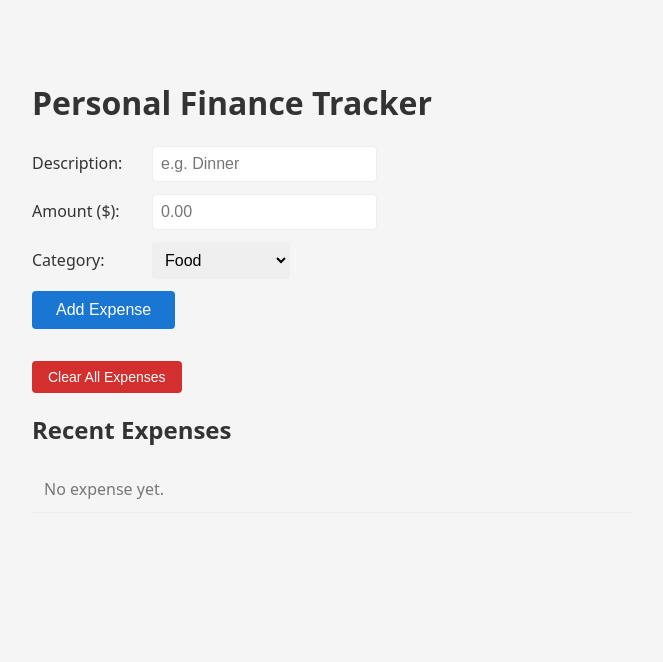
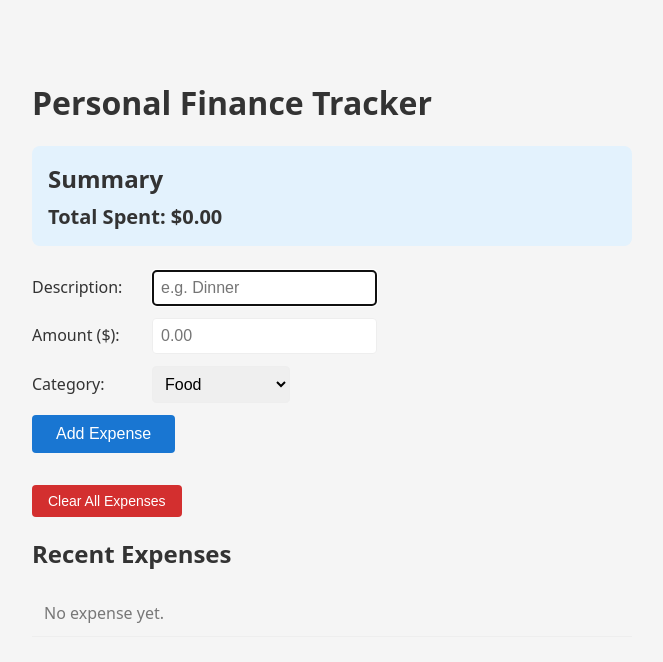
Before and after one commit to Vanna-Gio/personal-finance-tracker, a React (Create React App) app: page / in a window 1280 px wide. Shown: the top 662 px of the page, without its empty margins (308-971 px from the left). Built offline with nearby package versions, Linux system fonts and the light colour scheme.

Commit message:
Extracted ExpenseForm component + simplified App.tsx

```diff
--- a/src/App.tsx
+++ b/src/App.tsx
@@ -1,6 +1,6 @@
 import React, { useEffect, useRef, useState } from "react";
 import ExpenseList from "./components/ExpenseList";
-
+import ExpenseForm from "./components/ExpenseForm";
 //Same type as above
 type Expense ={
   id: number;
@@ -32,6 +32,7 @@ function App() {
   }, []); // empty array = run once on mount
 //
   const descriptionRef = useRef<HTMLInputElement>(null);
+
   useEffect(() => {
     if(descriptionRef.current) {
       descriptionRef.current.focus();
@@ -45,46 +46,6 @@ function App() {
   }, [expenses]); // run when expenses updates
 
 
-  const handleSubmit = (e: React.FormEvent) => {
-    e.preventDefault();
-    // Better validation
-
-    if (!description.trim()) {
-      alert('Description is required.');
-      return
-    }
-    if(!amount || Number(amount) <= 0) {
-      alert('Please enter a positive amount.');
-      return
-    }
-    if (description.length < 3) {
-      alert('Description should be at least 3 characters.');
-      return
-    }
-    setIsSubmitting(true);
-
-    const newExpense: Expense = {
-      id: Date.now(), // Simple unique id
-      description,
-      amount: Number(amount),
-      category,
-    };
-
-    setExpenses([...expenses, newExpense]);
-
-    // Success feadback
-    setSuccessMessage(`Added: ${description.trim()} - $${Number(amount).toFixed(2)}`);
-    setTimeout(() => setSuccessMessage(''), 3000);// disappear after 3s
-
-
-    // Clear form
-    setDescription('');
-    setAmount('');
-    setCategory('Food');
-
-    setIsSubmitting(false);
-
-  };
   const handleClearAll = () => {
     if(window.confirm('Are you sure you want to delete all expenses?')) {
       setExpenses([]);
@@ -109,58 +70,28 @@ function App() {
     <div className="app-container">
       <h1>Personal Finance Tracker</h1>
 
-      <form onSubmit={handleSubmit} >
-        {successMessage && (
-          <p className="success-message">
-            {successMessage}
-          </p>
-        )}
-        <div>
-          <label>Description: </label>
-          <input
-            type="text"
-            value={description}
-            onChange={(e) => setDescription(e.target.value)}
-            placeholder="e.g. Dinner"
+      <div style={{
+          marginBottom: '24px',
+          padding: '16px',
+          background: '#e3f2fd',
+          borderRadius: '8px'
+      }}>
+        <h2 style={{ margin: '0 0 8px 0'}}>Summary</h2>
+        <p style={{ fontSize: '20px', fontWeight: 'bold', margin: '0'}}>
+          Total Spent: ${totalSpent.toFixed(2)}
+        </p>
+      </div>
 
-            />
-        </div>
+      <ExpenseForm
+        onAddExpense={(newExp) => {
+          const expenseToAdd = {
+            id: Date.now(),
+            ...newExp,
+          };
+          setExpenses([...expenses, expenseToAdd]);
+        }}
+        />
 
-        <div>
-          <label>Amount ($): </label>
-          <input
-            type="number"
-            step="0.01"
-            value= {amount}
-            onChange={(e) => setAmount(e.target.value)}
-            placeholder="0.00"
-
-            />
-        </div>
-        <div >
-          <label>Category: </label>
-          <select
-            value={category}
-            onChange={(e) => setCategory(e.target.value)}
-
-            >
-              <option value={"Food"}>Food</option>
-              <option value={"Transport"}>Transport</option>
-              <option value={"Entertainment"}>Entertainment</option>
-              <option value={"Other"}>Other</option>
-            </select>
-        </div>
-
-        <button
-          type="submit"
-          disabled={isSubmitting}
-          style={{ opacity: isSubmitting ? 0.7 : 1}}
-          >
-            {isSubmitting ? 'Adding...' : 'Add Expense'}
-          </button>
-
-
-      </form>
 
      <button onClick={handleClearAll} className="clear-button">Clear All Expenses</button>
 
--- /dev/null
+++ b/src/components/ExpenseForm.tsx
@@ -0,0 +1,109 @@
+import React, { useState, useEffect, useRef } from 'react';
+
+interface ExpenseFormProps {
+  onAddExpense: (expense: {
+    description: string;
+    amount: number;
+    category: string;
+  }) => void;
+}
+
+function ExpenseForm({ onAddExpense }: ExpenseFormProps) {
+  const [description, setDescription] = useState('');
+  const [amount, setAmount] = useState('');
+  const [category, setCategory] = useState('Food');
+  const [isSubmitting, setIsSubmitting] = useState(false);
+  const [successMessage, setSuccessMessage] = useState('');
+  const descriptionRef = useRef<HTMLInputElement>(null);
+
+  useEffect(() => {
+    if (descriptionRef.current) {
+      descriptionRef.current.focus();
+    }
+  }, []);
+
+  const handleSubmit = (e: React.FormEvent) => {
+    e.preventDefault();
+
+    if (!description.trim()) {
+      alert('Description is required.');
+      return;
+    }
+    if (!amount || Number(amount) <= 0) {
+      alert('Please enter a positive amount.');
+      return;
+    }
+    if (description.length < 3) {
+      alert('Description should be at least 3 characters.');
+      return;
+    }
+
+    setIsSubmitting(true);
+
+    const newExpense = {
+      description: description.trim(),
+      amount: Number(amount),
+      category,
+    };
+
+    onAddExpense(newExpense);
+
+    setSuccessMessage(`Added: ${description.trim()} - $${Number(amount).toFixed(2)}`);
+    setTimeout(() => setSuccessMessage(''), 3000);
+
+    setDescription('');
+    setAmount('');
+    setCategory('Food');
+    setIsSubmitting(false);
+  };
+
+  return (
+    <form onSubmit={handleSubmit}>
+      {successMessage && (
+        <p className="success-message">{successMessage}</p>
+      )}
+
+      <div>
+        <label>Description:</label>
+        <input
+          type="text"
+          ref={descriptionRef}
+          value={description}
+          onChange={(e) => setDescription(e.target.value)}
+          placeholder="e.g. Dinner"
+        />
+      </div>
+
+      <div>
+        <label>Amount ($):</label>
+        <input
+          type="number"
+          step="0.01"
+          value={amount}
+          onChange={(e) => setAmount(e.target.value)}
+          placeholder="0.00"
+        />
+      </div>
+
+      <div>
+        <label>Category:</label>
+        <select value={category} onChange={(e) => setCategory(e.target.value)}>
+          <option value="Food">Food</option>
+          <option value="Transport">Transport</option>
+          <option value="Entertainment">Entertainment</option>
+          <option value="Other">Other</option>
+        </select>
+      </div>
+
+      <button
+        type="submit"
+        disabled={isSubmitting}
+        style={{ opacity: isSubmitting ? 0.7 : 1 }}
+      >
+        {isSubmitting ? 'Adding...' : 'Add Expense'}
+      </button>
+    </form>
+  );
+}
+
+export default ExpenseForm;
```
